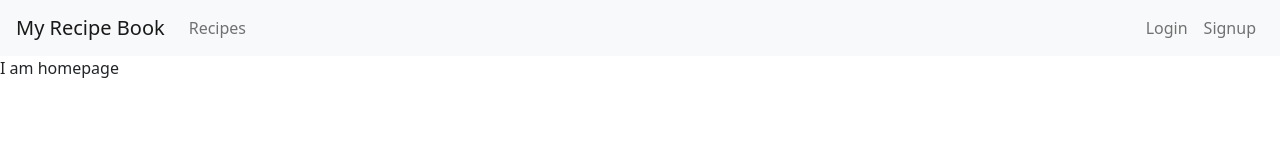
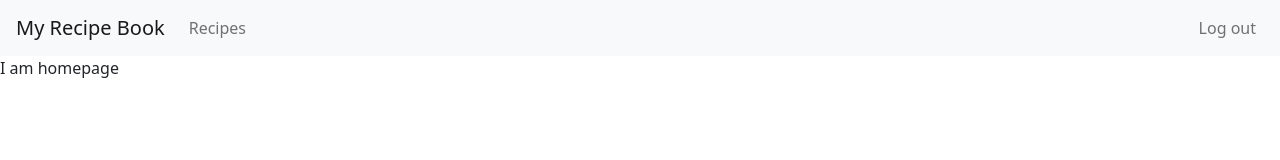
Before and after one commit to Dyaditsyn/recipe-book-feb, a React (Create React App) app: page / in a window 1280 px wide. Shown: the top 160 px of the page. Built offline with nearby package versions, Linux system fonts and the light colour scheme.

Commit message:
condition user actions

```diff
--- a/package.json
+++ b/package.json
@@ -7,7 +7,6 @@
     "@testing-library/react": "^11.2.6",
     "@testing-library/user-event": "^12.8.3",
     "bootstrap": "^5.0.0",
-    "bootstrap-react": "^0.5.0-alpha.14",
     "react": "^17.0.2",
     "react-bootstrap": "^1.6.0",
     "react-dom": "^17.0.2",
--- a/src/App.js
+++ b/src/App.js
@@ -8,13 +8,36 @@ import RecipesPage from './pages/RecipesPage';
 import HomePage from './pages/HomePage';
 import RecipesNavbar from './components/RecipesNavbar';
 
+// App is the main component for our Recipe app
+// State:
+// activeUser: Either null, if no user is logged in, or a user object if a user is logged in
+
 class App extends React.Component {
+  constructor(props){
+    super(props)
+    this.state = {
+      // activeUser: null
+      activeUser: {
+        id: 1,
+        name: 'Yaron',
+        email: 'skarlinski@gmail.com',
+        pwd: '123'
+      }
+    }
+  }
+  logout = () => {
+    this.setState({
+      activeUser: null,
+    })
+  }
     render() {
       return (
       <HashRouter>
-
-        <RecipesNavbar />
-
+        <Route exact path={['/', '/recipes']}>
+          <RecipesNavbar
+          activeUser={this.state.activeUser}
+          logout={this.logout}/>
+        </Route>
         <Route exact path="/">
           <HomePage></HomePage>
         </Route>
@@ -25,7 +48,8 @@ class App extends React.Component {
           <Signup></Signup>
         </Route>
         <Route exact path="/recipes">
-          <RecipesPage></RecipesPage>
+          <RecipesPage
+          activeUser={this.state.activeUser}></RecipesPage>
         </Route>
       </HashRouter>
       );
--- a/src/components/RecipesNavbar.js
+++ b/src/components/RecipesNavbar.js
@@ -3,7 +3,19 @@ import { Nav, Navbar } from 'react-bootstrap';
 import React from 'react';
 
 class RecipesNavbar extends React.Component {
+    constructor(props){
+        super(props);
+
+    }
     render() {
+        const loginEl = ( ! this.props.activeUser) ? <Nav.Link href="/#/login">Login</Nav.Link> : null
+        const signupEl = ( ! this.props.activeUser) ? <Nav.Link href="/#/signup">Signup</Nav.Link> : null
+        const logoutEl = (this.props.activeUser) ?
+        <Nav.Link href="/#/" onClick = {() => this.props.logout()}>
+            Log out
+            </Nav.Link>
+            : null
+
         return (
             <Navbar bg="light" expand="lg">
                 <Navbar.Brand href="/#/">My Recipe Book</Navbar.Brand>
@@ -13,10 +25,10 @@ class RecipesNavbar extends React.Component {
                         <Nav.Link href="/#/recipes">Recipes</Nav.Link>
                     </Nav>
                     <Nav className="ml-auto">
-                        <Nav.Link href="/#/login">Login</Nav.Link>
-                        <Nav.Link href="/#/signup">Signup</Nav.Link>
+                        {loginEl}
+                        {signupEl}
+                        {logoutEl}
                     </Nav>
-
                 </Navbar.Collapse>
             </Navbar>
         )
```
Also changed, not shown: 1 other file (tests, documents, lock files or other folders).
